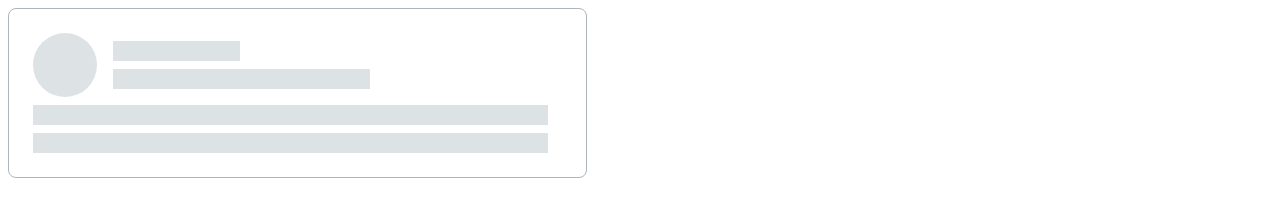
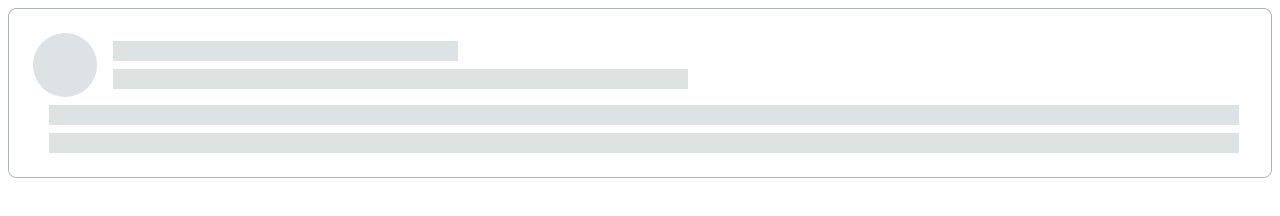
Before and after one commit to moiseyka86/htmlcss-20220120_marina31, a website: page 04-lection2/02-skeleton/index.html in a window 1280 px wide. Drawn offline with Linux system fonts and the light colour scheme.

Commit message:
fix skeleton

```diff
--- a/04-lection2/02-skeleton/index.html
+++ b/04-lection2/02-skeleton/index.html
@@ -12,13 +12,13 @@
         <div class="skeleton__header">
             <div class="skeleton__avatar"></div>
             <div class="skeleton__section">
-                <div class="skeleton__line skeleton_width172"></div>
-                <div class="skeleton__line skeleton_width257"></div>
+                <div class="skeleton__line skeleton__line_width30"></div>
+                <div class="skeleton__line skeleton__line_width50"></div>
             </div>
         </div>
         <div class="skeleton__footer">
-            <div class="skeleton__line skeleton_width515"></div>
-            <div class="skeleton__line skeleton_width515"></div>
+            <div class="skeleton__line skeleton__line_width98"></div>
+            <div class="skeleton__line skeleton__line_width98"></div>
         </div>
     </div>
 </body>
--- a/04-lection2/02-skeleton/skeleton.css
+++ b/04-lection2/02-skeleton/skeleton.css
@@ -1,8 +1,6 @@
 .skeleton{
     border:1px solid var(--grey-3);
     border-radius:8px;
-    max-width:579px;
-    max-height:192px;
     padding:24px;
     box-sizing: border-box;
 }
@@ -24,20 +22,19 @@
 .skeleton__line{
     background:var(--grey-2);
     height:20px;
-    padding: 0;
-    margin: 0;
 }
-.skeleton_width172{
-    max-width:127px;
+.skeleton__line_width98{
+    width: 98%;
     margin-top:8px;
     margin-left:16px
 }
-.skeleton_width257{
-    max-width: 257px;
+.skeleton__line_width50{
+    max-width:50%;
     margin-top:8px;
     margin-left:16px
 }
-.skeleton_width515{
-    max-width:515px;
+.skeleton__line_width30{
+    max-width:30%;
     margin-top:8px;
+    margin-left:16px
 }
```
